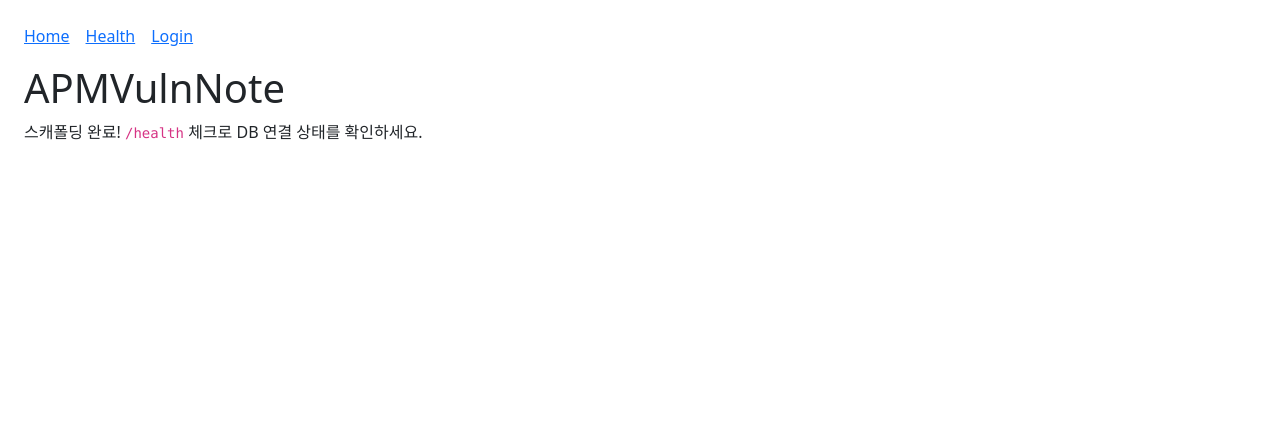
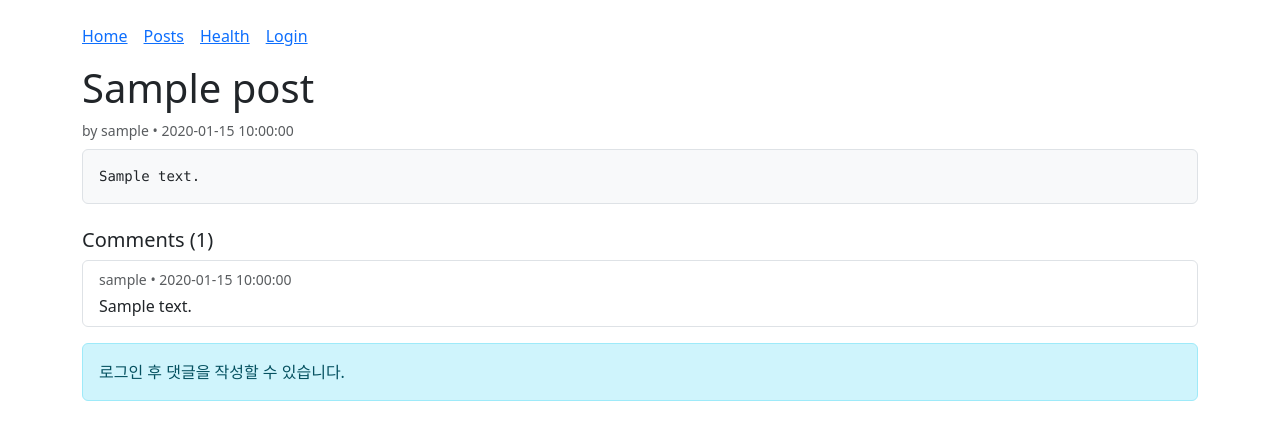
Before and after one commit to Hayeon-Lee/APMVulnNote, a PHP site: page /posts/1 in a window 1280 px wide. Shown: the top 440 px of the page. Run offline with PHP 8.4, Linux system fonts and the light colour scheme; tables that the repository leaves empty hold one stand-in row (values such as "Sample post").

Commit message:
feat(posts): list/detail/create with safe rendering and prepared statements - add util (esc, render) and simple app logger - add posts list/detail/new routes and views - add comment creation route with login required - bootstrap layout partials - prepare log dir and storage/uploads path (webroot-outside)

```diff
--- a/app/public/index.php
+++ b/app/public/index.php
@@ -1,6 +1,8 @@
 <?php
 require_once __DIR__.'/../src/lib/db.php';
 require_once __DIR__.'/../src/lib/auth.php';
+require_once __DIR__.'/../src/lib/util.php';
+require_once __DIR__.'/../src/lib/logger.php';
 start_secure_session();
 
 $path = parse_url($_SERVER['REQUEST_URI'], PHP_URL_PATH);
@@ -29,6 +31,71 @@ if ($path === '/login' && $_SERVER['REQUEST_METHOD']==='POST') {
   include __DIR__.'/../src/views/login.php'; exit;
 }
 if ($path === '/logout') { session_destroy(); header('Location: /'); exit; }
+// Posts list
+if ($path === '/posts' && $_SERVER['REQUEST_METHOD']==='GET') {
+  $stmt = db()->query("SELECT p.id, p.title, p.created_at, u.username
+                       FROM posts p LEFT JOIN users u ON u.id = p.user_id
+                       ORDER BY p.id DESC LIMIT 50");
+  $posts = $stmt->fetchAll();
+  app_log('INFO', 'posts_list');
+  render('posts/list', compact('posts')); exit;
+}
+
+// New post (GET)
+if ($path === '/posts/new' && $_SERVER['REQUEST_METHOD']==='GET') {
+  require_login();
+  render('posts/new'); exit;
+}
+
+// New post (POST)
+if ($path === '/posts/new' && $_SERVER['REQUEST_METHOD']==='POST') {
+  require_login();
+  $title = trim($_POST['title'] ?? '');
+  $body  = trim($_POST['body'] ?? '');
+  if ($title === '' || strlen($title) > 200 || $body === '') {
+    $error = '제목/본문을 확인하세요.'; render('posts/new', compact('error')); exit;
+  }
+  $stmt = db()->prepare("INSERT INTO posts(user_id,title,body) VALUES (?,?,?)");
+  $stmt->execute([ current_user()['id'], $title, $body ]);
+  $id = db()->lastInsertId();
+  app_log('INFO', 'post_created', ['id'=>$id, 'user'=>current_user()['id']]);
+  header("Location: /posts/$id"); exit;
+}
+
+// Show post
+if (preg_match('#^/posts/(\d+)$#', $path, $m) && $_SERVER['REQUEST_METHOD']==='GET') {
+  $id = (int)$m[1];
+  $stmt = db()->prepare("SELECT p.*, u.username FROM posts p LEFT JOIN users u ON u.id=p.user_id WHERE p.id=?");
+  $stmt->execute([$id]); $post = $stmt->fetch();
+  if (!$post) { http_response_code(404); echo "Not Found"; exit; }
+
+  $cs = db()->prepare("SELECT c.*, u.username FROM comments c LEFT JOIN users u ON u.id=c.user_id WHERE c.post_id=? ORDER BY c.id ASC");
+  $cs->execute([$id]); $comments = $cs->fetchAll();
+
+  app_log('INFO', 'post_show', ['id'=>$id]);
+  render('posts/show', compact('post','comments')); exit;
+}
+
+// Create comment
+if (preg_match('#^/posts/(\d+)/comments$#', $path, $m) && $_SERVER['REQUEST_METHOD']==='POST') {
+  require_login();
+  $postId = (int)$m[1];
+  $content = trim($_POST['content'] ?? '');
+  if ($content === '' || strlen($content) > 2000) {
+    header("Location: /posts/$postId"); exit;
+  }
+  $stmt = db()->prepare("INSERT INTO comments(post_id,user_id,content) VALUES (?,?,?)");
+  $stmt->execute([$postId, current_user()['id'], $content]);
+  app_log('INFO', 'comment_created', ['post'=>$postId,'user'=>current_user()['id']]);
+  header("Location: /posts/$postId"); exit;
+}
+
+// Home
+render('posts/list', ['posts' => db()->query(
+  "SELECT p.id, p.title, p.created_at, u.username
+   FROM posts p LEFT JOIN users u ON u.id = p.user_id
+   ORDER BY p.id DESC LIMIT 10")->fetchAll()
+]);
 
 $user = current_user();
 ?>
--- /dev/null
+++ b/app/src/lib/logger.php
@@ -0,0 +1,11 @@
+<?php
+function app_log($level, $msg, array $ctx = []) {
+  $dir = '/var/log/app';
+  if (!is_dir($dir)) @mkdir($dir, 0775, true);
+  $line = sprintf(
+    "[%s] %s %s %s %s %s\n",
+    date('c'), $level, $_SERVER['REQUEST_METHOD'] ?? '-',
+    $_SERVER['REQUEST_URI'] ?? '-', $msg, json_encode($ctx, JSON_UNESCAPED_SLASHES|JSON_UNESCAPED_UNICODE)
+  );
+  error_log($line, 3, "$dir/app.log");
+}
--- /dev/null
+++ b/app/src/lib/util.php
@@ -0,0 +1,9 @@
+<?php
+function esc($s) { return htmlspecialchars($s ?? '', ENT_QUOTES | ENT_SUBSTITUTE, 'UTF-8'); }
+
+function render($view, $vars = []) {
+  extract($vars, EXTR_OVERWRITE);
+  include __DIR__ . "/../views/partials/layout_top.php";
+  include __DIR__ . "/../views/$view.php";
+  include __DIR__ . "/../views/partials/layout_bottom.php";
+}
--- /dev/null
+++ b/app/src/views/partials/layout_bottom.php
@@ -0,0 +1,2 @@
+</div>
+</body></html>
--- /dev/null
+++ b/app/src/views/partials/layout_top.php
@@ -0,0 +1,16 @@
+<!doctype html><html><head><meta charset="utf-8">
+<link rel="stylesheet" href="https://cdn.jsdelivr.net/npm/bootstrap@5.3.3/dist/css/bootstrap.min.css">
+<title>APMVulnNote</title></head>
+<body class="container py-4">
+<nav class="mb-3 d-flex gap-3">
+  <a href="/">Home</a>
+  <a href="/posts">Posts</a>
+  <a href="/health">Health</a>
+  <?php $u = current_user(); if ($u): ?>
+    <span class="text-muted">Hi, <?=esc($u['username'])?></span>
+    <a href="/logout">Logout</a>
+  <?php else: ?>
+    <a href="/login">Login</a>
+  <?php endif; ?>
+</nav>
+<div>
--- /dev/null
+++ b/app/src/views/posts/show.php
@@ -0,0 +1,30 @@
+<article class="mb-4">
+  <h1><?= esc($post['title']) ?></h1>
+  <div class="text-muted small mb-2">
+    by <?= esc($post['username']) ?> • <?= esc($post['created_at']) ?>
+  </div>
+  <pre class="p-3 bg-light border rounded"><?= esc($post['body']) ?></pre>
+</article>
+
+<section class="mt-4">
+  <h2 class="h5">Comments (<?= count($comments) ?>)</h2>
+  <ul class="list-group mb-3">
+    <?php foreach ($comments as $c): ?>
+      <li class="list-group-item">
+        <div class="small text-muted mb-1">
+          <?= esc($c['username']) ?> • <?= esc($c['created_at']) ?>
+        </div>
+        <div><?= nl2br(esc($c['content'])) ?></div>
+      </li>
+    <?php endforeach; ?>
+  </ul>
+
+  <?php if(current_user()): ?>
+    <form method="post" action="/posts/<?= (int)$post['id'] ?>/comments" class="vstack gap-2">
+      <textarea class="form-control" name="content" rows="3" maxlength="2000" placeholder="Write a comment..." required></textarea>
+      <button class="btn btn-secondary" type="submit">Add Comment</button>
+    </form>
+  <?php else: ?>
+    <div class="alert alert-info">로그인 후 댓글을 작성할 수 있습니다.</div>
+  <?php endif; ?>
+</section>
--- a/docker-compose.yml
+++ b/docker-compose.yml
@@ -6,7 +6,7 @@ services:
     env_file: [.env]
     volumes:
       - ./app:/var/www/html
-      - ./logs:/var/log/app
+      - applogs:/var/log/app
     depends_on: [db]
   db:
     image: mysql:8
@@ -19,3 +19,4 @@ services:
       - dbdata:/var/lib/mysql
 volumes:
   dbdata:
+  applogs:
```
Also changed, not shown: app/src/views/posts/list.php (added, +19 -0 lines), app/src/views/posts/new.php (added, +7 -0 lines), 1 other file.
